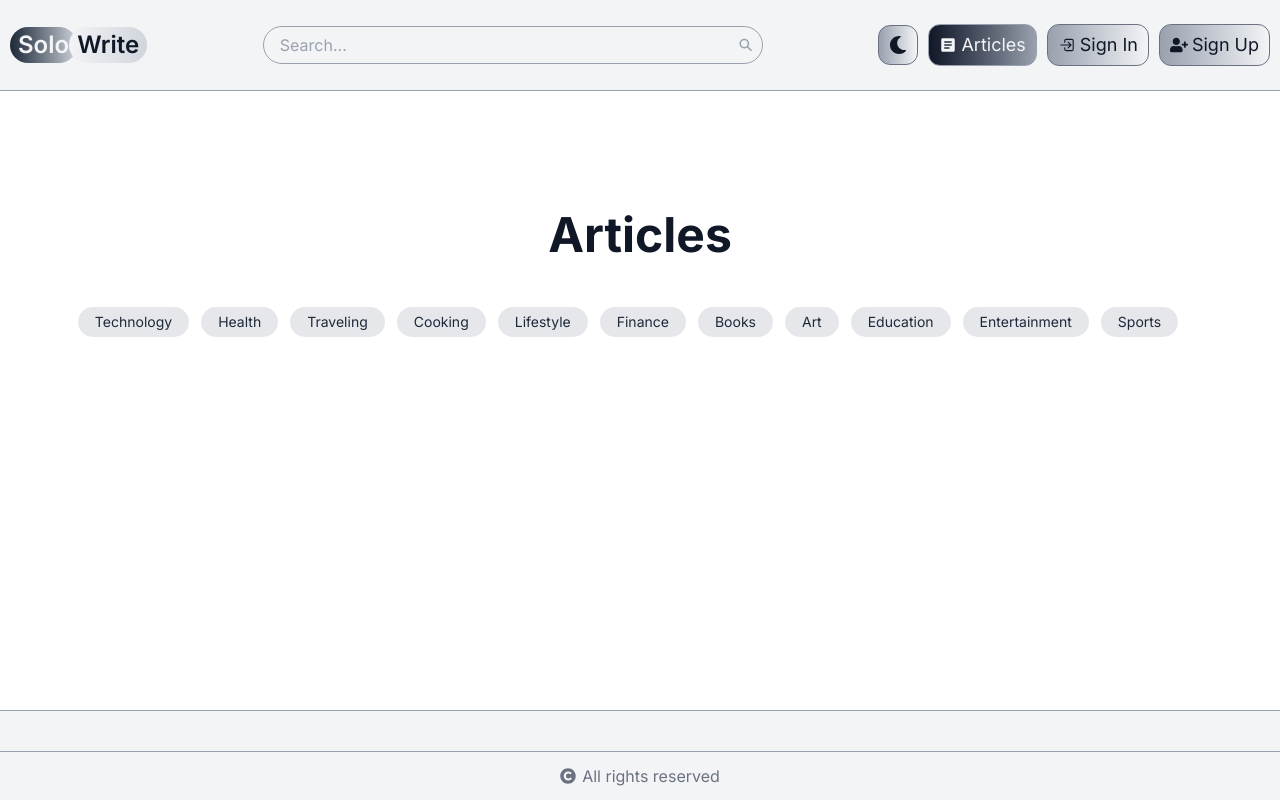
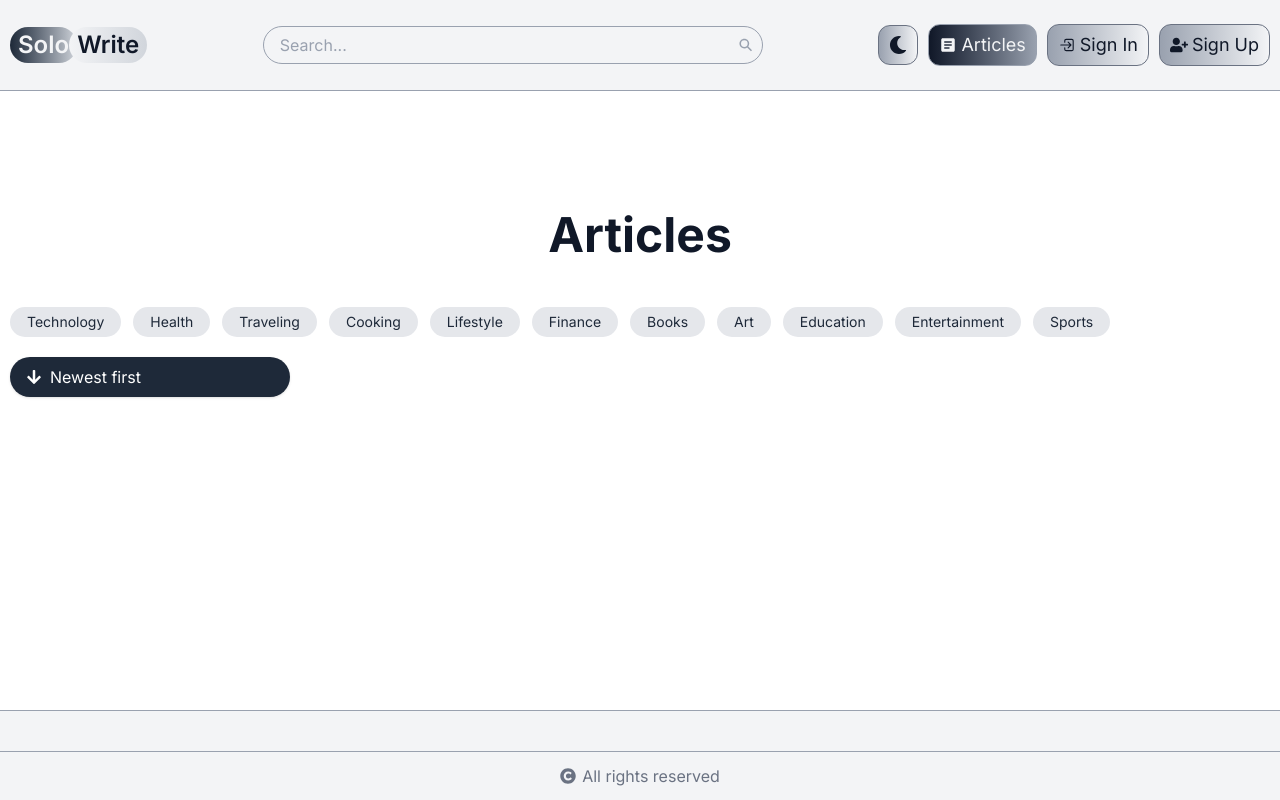
Before and after one commit to PavAndrei/solo-write-2.0, a React (Vite) app in the folder client/: page /articles in a window 1280 px wide. Built offline with nearby package versions, Linux system fonts and the light colour scheme; no server answers.

Commit message:
feat: create toggle sort button ui component

```diff
--- a/client/src/components/ArticlesList.tsx
+++ b/client/src/components/ArticlesList.tsx
@@ -8,7 +8,7 @@ interface ArticlesListProps {
 
 export const ArticlesList: FC<ArticlesListProps> = ({ articles }) => {
   return (
-    <ul className="grid grid-cols-1 md:grid-cols-2 lg:grid-cols-3 gap-4 p-4">
+    <ul className="grid grid-cols-1 md:grid-cols-2 lg:grid-cols-3 gap-4">
       {articles?.map((item) => (
         <ArticleCard key={item._id} {...item} />
       ))}
--- a/client/src/components/Categories.tsx
+++ b/client/src/components/Categories.tsx
@@ -38,9 +38,9 @@ export const Categories: FC = () => {
   }, []);
 
   return (
-    <div className="relative w-full xl:flex xl:justify-center">
+    <div className="relative w-full">
       {/* Fading gradient left */}
-      <div className="pointer-events-none absolute left-0 top-0 h-full w-10 bg-gradient-to-r from-white dark:from-gray-700 to-transparent z-10" />
+      <div className="pointer-events-none absolute left-0 top-0 h-full w-10 bg-gradient-to-r from-white dark:from-gray-700 to-transparent z-10 xl:hidden" />
 
       {/* Fading gradient right */}
       <div className="pointer-events-none absolute right-0 top-0 h-full w-10 bg-gradient-to-l from-white dark:from-gray-700 to-transparent z-10" />
@@ -67,7 +67,7 @@ export const Categories: FC = () => {
 
       {/* Scrollable container */}
       <div ref={scrollContainerRef} className="overflow-x-auto no-scrollbar scroll-smooth">
-        <ul className="flex gap-3 pl-14 pr-20 py-2 whitespace-nowrap">
+        <ul className="flex gap-3 pl-14 xl:pl-0 pr-20 py-2 whitespace-nowrap">
           {CATEGORIES.map((category) => (
             <li
               key={category}
--- /dev/null
+++ b/client/src/components/ToggleSortButton.tsx
@@ -0,0 +1,26 @@
+// components/ToggleSortButton.tsx
+import { useState } from 'react';
+import { FaArrowDown, FaArrowUp } from 'react-icons/fa';
+
+export const ToggleSortButton = () => {
+  const [order, setOrder] = useState('newest');
+
+  return (
+    <button
+      onClick={() => setOrder((prev) => (prev === 'newest' ? 'oldest' : 'newest'))}
+      className="ml-14 xl:ml-0 flex items-center gap-2 px-4 py-2 bg-gray-800 text-white rounded-full shadow hover:bg-gray-700 transition duration-200 max-w-[280px]"
+    >
+      {order === 'newest' ? (
+        <>
+          <FaArrowDown />
+          <span>Newest first</span>
+        </>
+      ) : (
+        <>
+          <FaArrowUp />
+          <span>Oldest first</span>
+        </>
+      )}
+    </button>
+  );
+};
--- a/client/src/pages/Articles.tsx
+++ b/client/src/pages/Articles.tsx
@@ -7,6 +7,7 @@ import { useAppDispatch, useAppSelector } from '../redux/store';
 import { useEffect } from 'react';
 import { fetchArticles } from '../redux/articles/slice';
 import { Categories } from '../components/Categories';
+import { ToggleSortButton } from '../components/ToggleSortButton';
 
 export const Articles = () => {
   const dispatch = useAppDispatch();
@@ -34,8 +35,12 @@ export const Articles = () => {
         <Container>
           <section className="py-[60px] md:py-[100px] xl:py-[120px]">
             <PageTitle>Articles</PageTitle>
-            <Categories />
-            {items && <ArticlesList articles={items} />}
+
+            <div className="flex flex-col gap-3">
+              <Categories />
+              <ToggleSortButton />
+              {items && <ArticlesList articles={items} />}
+            </div>
           </section>
         </Container>
       </AnimationProvider>
```
